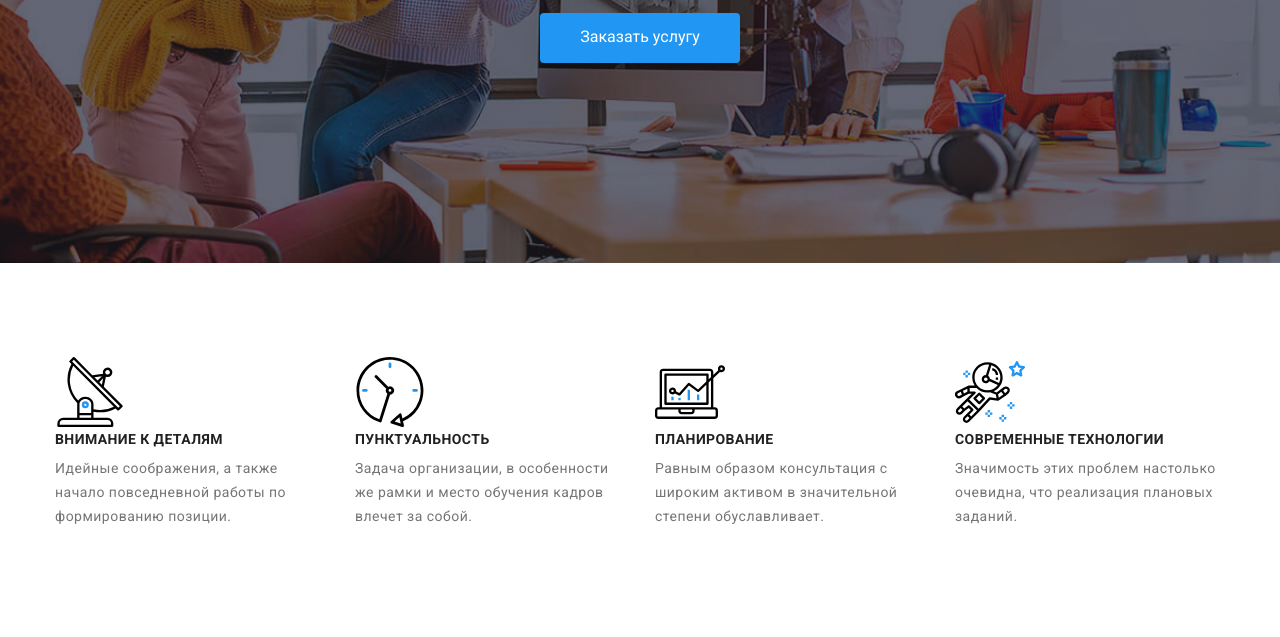
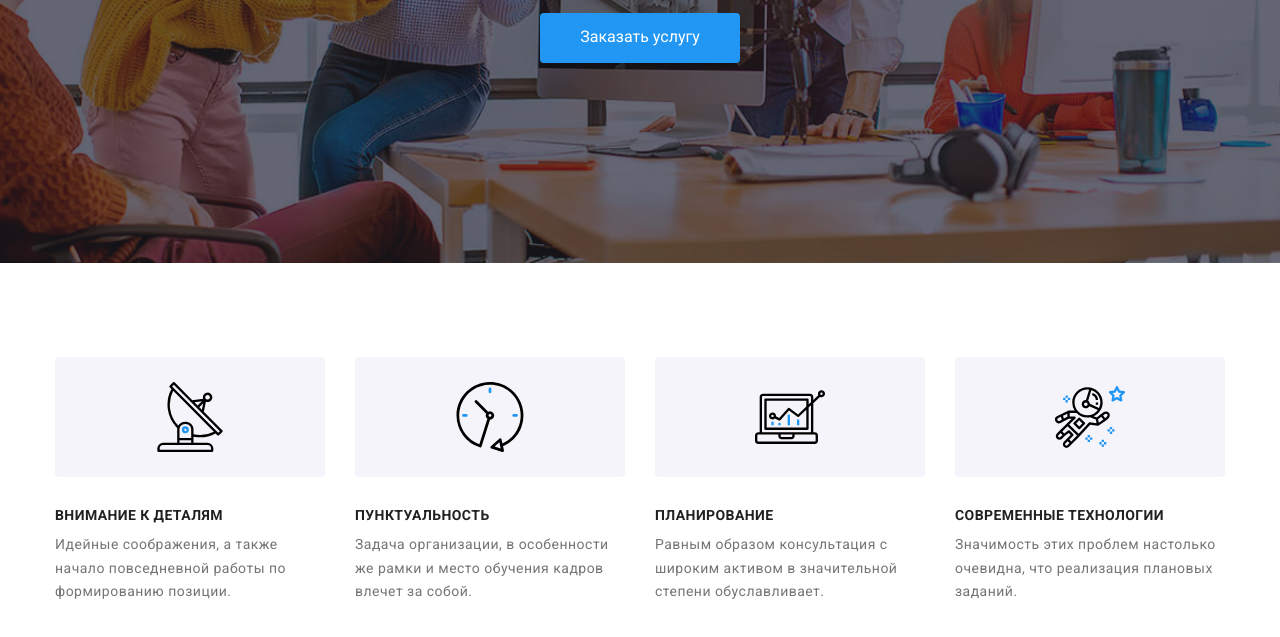
Before and after one commit to Denkovych/goit-markup-hw-08, a plain HTML site: page index.html in a window 1280 px wide. Shown: the part 337-974 px from the top of the page. Drawn offline with nearby package versions, Linux system fonts and the light colour scheme; files that its build step writes are made by us from their sources.

Commit message:
Update _advantages.scss

```diff
--- a/sass/components/_advantages.scss
+++ b/sass/components/_advantages.scss
@@ -1,32 +1,40 @@
-.icons {
-  display: flex;
+.advantages__list {
+  @media screen and (min-width: 768px) {
+    display: flex;
+    flex-wrap: wrap;
+    margin-right: -30px;
+  }
 }
-.icons__item {
-  margin-right: 30px;
+.advantages__item {
+  @media screen and (min-width: 768px) {
+    width: calc(100% / 2 - 30px);
+    margin-right: 30px;
+  }
+  @media screen and (min-width: 1200px) {
+    width: calc(100% / 4 - 30px);
+  }
+}
+
+.advantages__icon {
+  width: 100%;
+  height: 120px;
+  padding: 25px 0;
   margin-bottom: 30px;
   background-color: #f5f4fa;
   border-radius: 4px;
+
+  text-align: center;
 
   &:last-child {
     margin-right: 0;
   }
 }
-.icons__container {
-  padding: 25px 100px;
-}
+
 .advantages {
   background-color: #fff;
   margin-bottom: 94px;
 }
-.advantages__list {
-  display: flex;
-}
-.advantages__item {
-  margin-right: 30px;
-  &:last-child {
-    margin-right: 0;
-  }
-}
+
 .advantages__title {
   font-weight: bold;
   font-size: 14px;
@@ -35,11 +43,16 @@
   margin-bottom: 10px;
   letter-spacing: 0.03em;
   text-transform: uppercase;
+  text-align: center;
+
+  @media screen and (min-width: 768px) {
+    text-align: left;
+  }
 }
 .advantages__text {
   font-weight: normal;
   font-size: 14px;
   line-height: 1.7;
   color: $pColor;
-  width: 270px;
+  width: 100%;
 }
```
